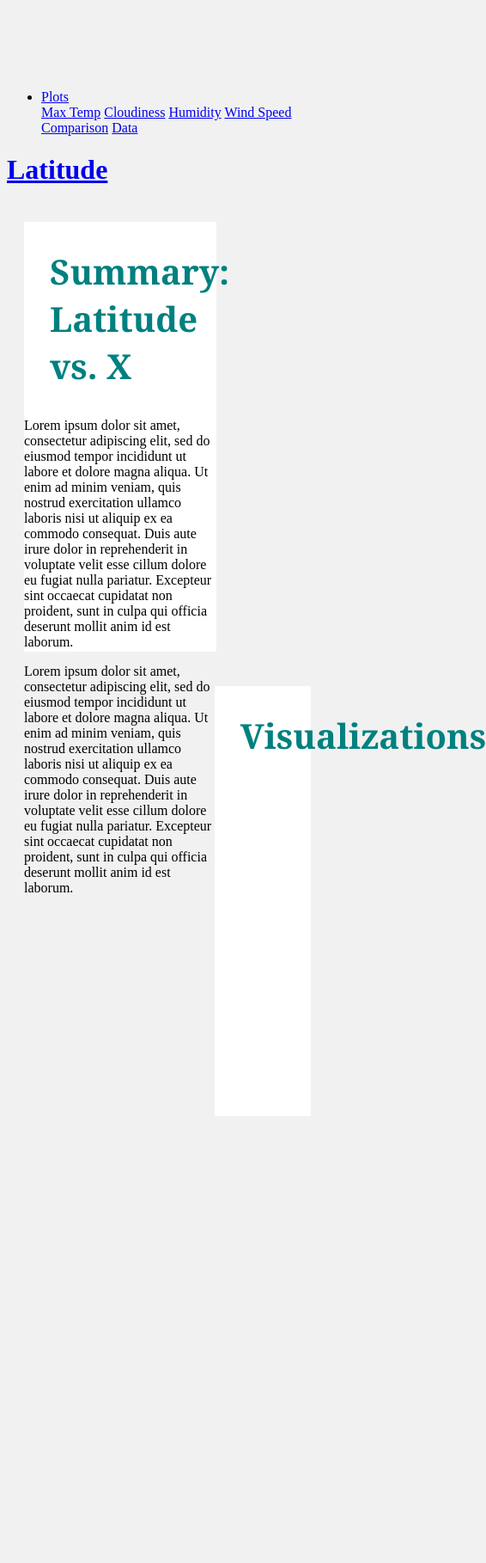
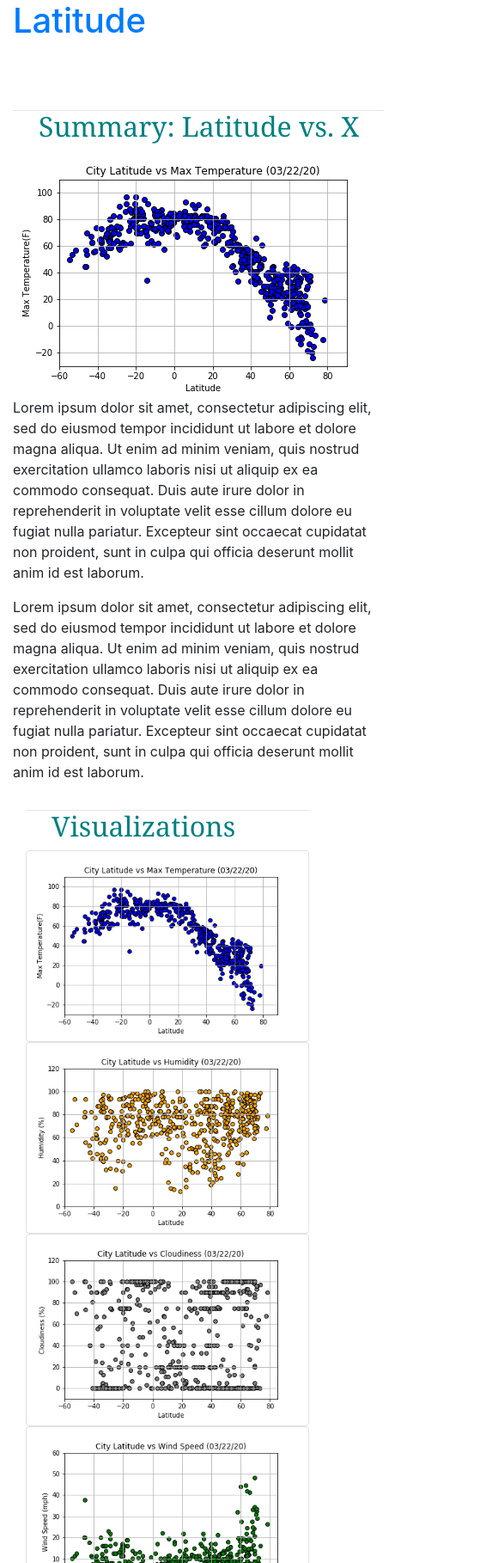
Before and after one commit to VL14/Web-Design-Challenge, a plain HTML site: page WebVisualizations/index.html in a window 390 px wide. Shown: the top 1818 px of the page at 86% size, 566 px wide, since content can reach past the window. Before the commit the page ends 1318 px from the top, so only its background shows below. Drawn offline with nearby package versions, Linux system fonts and the light colour scheme.

Commit message:
updated code

```diff
--- a/WebVisualizations/index.html
+++ b/WebVisualizations/index.html
@@ -3,60 +3,52 @@
 
 <head>
   <meta charset="UTF-8">
-  <title>Latitude vs X</title>
+  <title>Latitude</title>
   <!-- <link rel="stylesheet" href="reset.css"> -->
   <link rel="stylesheet" href="styles.css">
+  <link rel="stylesheet" href="https://stackpath.bootstrapcdn.com/bootstrap/4.3.1/css/bootstrap.min.css" integrity="sha384-ggOyR0iXCbMQv3Xipma34MD+dH/1fQ784/j6cY/iJTQUOhcWr7x9JvoRxT2MZw1T" crossorigin="anonymous">
 </head>
 
 <body>
+    <div class="container" id="container1">
+        <header class="header">
+            <h1><a href="google.com">Latitude</a></h1>
+        </header>
 
-    <div class="container1">
-        <nav class="navbar">
-            <ul>
-                <li class="dropdown">
-                  <a href="javascript:void(0)" class="dropbtn">Plots</a>
-                  <div class="dropdown-content">
-                    <a href="#">Max Temp</a>
-                    <a href="#">Cloudiness</a>
-                    <a href="#">Humidity</a>
-                    <a href="#">Wind Speed</a>
-                  </div>
-                </li>
-                <li><a href="#home">Comparison</a></li>
-                <li><a href="#news">Data</a></li>
-            </ul>
+        <!--Create navbar with dropdown-->
+        <nav class="navbar navbar-expand-lg">
+            <button class="navbar-toggler" type="button" data-toggle="collapse" data-target="#navbarSupportedContent" aria-controls="navbarSupportedContent" aria-expanded="false" aria-label="Toggle navigation">
+                <span class="navbar-toggler-icon"></span>
+            </button>
 
-            <div class="clearfix"></div>
-        </nav>
-
-        <nav class="navbarsm">
-            <ul>
-                <li class="dropdown">
-                  <a href="javascript:void(0)" class="dropbtn">Plots</a>
-                  <div class="dropdown-content">
-                    <a href="#">Max Temp</a>
-                    <a href="#">Cloudiness</a>
-                    <a href="#">Humidity</a>
-                    <a href="#">Wind Speed</a>
-                    <a href="#">Comparison</a>
-                    <a href="#">Data</a>
+            <div class="collapse navbar-collapse" id="navbarSupportedContent">
+                <ul class="nav navbar-nav navbar-right">
+                    <li class="nav-item dropdown">
+                        <a class="nav-link dropdown-toggle" href="#" id="navbarDropdownMenuLink" role="button" data-toggle="dropdown" aria-haspopup="true" aria-expanded="false">
+                          Plots
+                        </a>
+                        <div class="dropdown-menu" aria-labelledby="navbarDropdownMenuLink">
+                          <a class="dropdown-item" href="#">Action</a>
+                          <a class="dropdown-item" href="#">Another action</a>
+                          <a class="dropdown-item" href="#">Something else here</a>
                         </div>
                     </li>
                 </ul>
-
-            <div class="clearfix"></div>
+            </div>
         </nav>
-
-        <header class="header">
-            <h1><a href="google.com">Latitude</a></h1>
-        </header>
     </div>
 
+    <div class="container" id="container2">
+        <div class="row">
             <section>
-        <div class="container2">
+                <div class="col-md-7 col-sm-12">
                     <header>
                         <h2>Summary: Latitude vs. X</h2>
                     </header>
+
+                    <hr>
+
+                    <img src="visualizations/Plot_Lat_MaxTemp.png" alt="lat-maxtemp plot" class="description-image">
 
                     <p>
                         Lorem ipsum dolor sit amet, consectetur adipiscing elit, sed do eiusmod tempor incididunt ut labore et dolore magna aliqua. Ut enim ad minim veniam, quis nostrud exercitation ullamco laboris nisi ut aliquip ex ea commodo consequat. Duis aute irure dolor in reprehenderit in voluptate velit esse cillum dolore eu fugiat nulla pariatur. Excepteur sint occaecat cupidatat non proident, sunt in culpa qui officia deserunt mollit anim id est laborum.
@@ -66,12 +58,27 @@
                         Lorem ipsum dolor sit amet, consectetur adipiscing elit, sed do eiusmod tempor incididunt ut labore et dolore magna aliqua. Ut enim ad minim veniam, quis nostrud exercitation ullamco laboris nisi ut aliquip ex ea commodo consequat. Duis aute irure dolor in reprehenderit in voluptate velit esse cillum dolore eu fugiat nulla pariatur. Excepteur sint occaecat cupidatat non proident, sunt in culpa qui officia deserunt mollit anim id est laborum.
                     </p>
                 </div>
+            </section>
+        </div>
 
-        <div class="container3">
+        <!--Show plot images with links-->
+            <section>
+                <div class="col-md-4 col-sm-12 justify-content-end">
                     <header>
                         <h2>Visualizations</h2>
                     </header>
+
+                    <hr>
+
+                    <a href="cloudiness.html" target="_blank"><img src="visualizations/Plot_Lat_MaxTemp.png" alt="lat-maxtemp plot" class="img-thumbnail"></a>
+                    <a href="cloudiness.html" target="_blank"><img src="visualizations/Plot_Lat_Humidity.png" alt="lat-humidity plot" class="img-thumbnail"></a>
+                    <a href="cloudiness.html" target="_blank"><img src="visualizations/Plot_Lat_Cloudiness.png" alt="lat-cloudiness plot" class="img-thumbnail"></a>
+                    <a href="cloudiness.html" target="_blank"><img src="visualizations/Plot_Lat_Wind.png" alt="lat-wind plot" class="img-thumbnail"></a>
                 </div>
             </section>
+    </div>
 
+  <script src="https://code.jquery.com/jquery-3.3.1.slim.min.js" integrity="sha384-q8i/X+965DzO0rT7abK41JStQIAqVgRVzpbzo5smXKp4YfRvH+8abtTE1Pi6jizo" crossorigin="anonymous"></script>
+<script src="https://cdnjs.cloudflare.com/ajax/libs/popper.js/1.14.7/umd/popper.min.js" integrity="sha384-UO2eT0CpHqdSJQ6hJty5KVphtPhzWj9WO1clHTMGa3JDZwrnQq4sF86dIHNDz0W1" crossorigin="anonymous"></script>
+<script src="https://stackpath.bootstrapcdn.com/bootstrap/4.3.1/js/bootstrap.min.js" integrity="sha384-JjSmVgyd0p3pXB1rRibZUAYoIIy6OrQ6VrjIEaFf/nJGzIxFDsf4x0xIM+B07jRM" crossorigin="anonymous"></script>
 </body>
```
Lines whose indentation alone changed are shown as unchanged.
